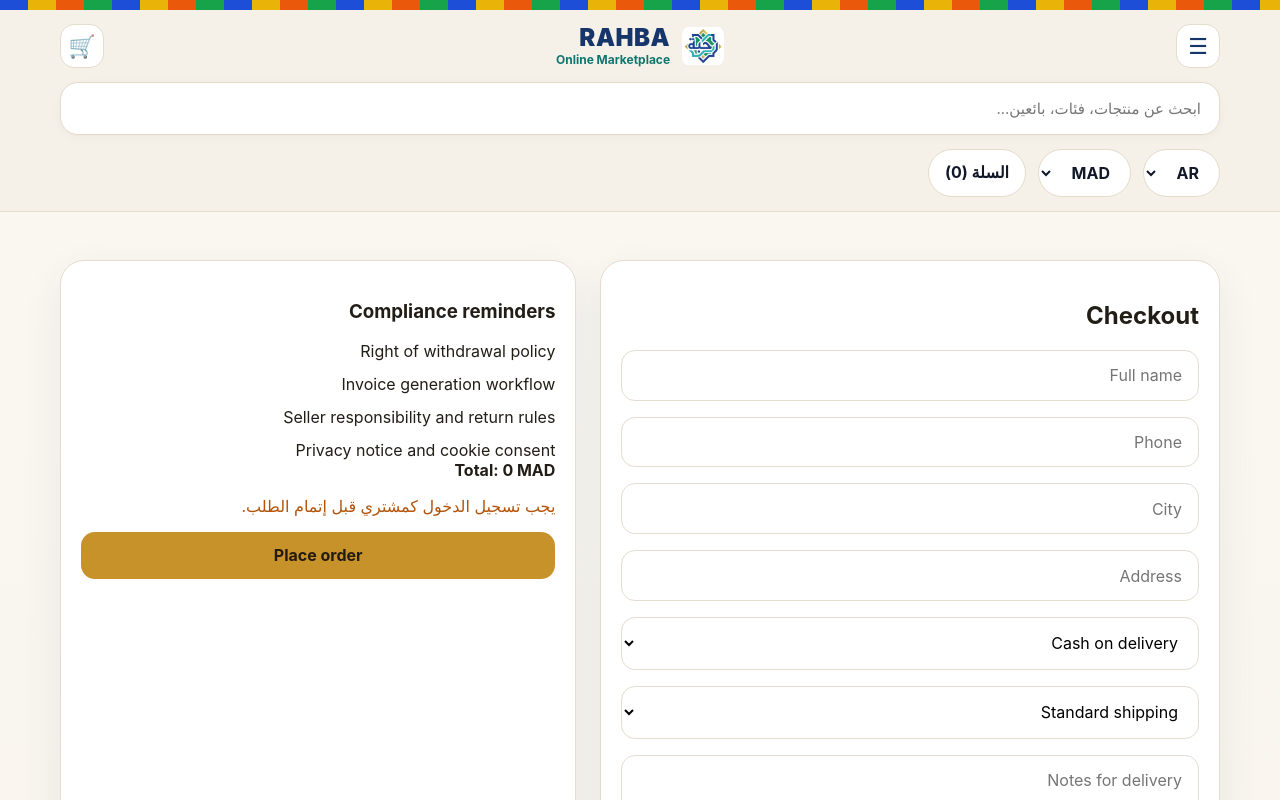
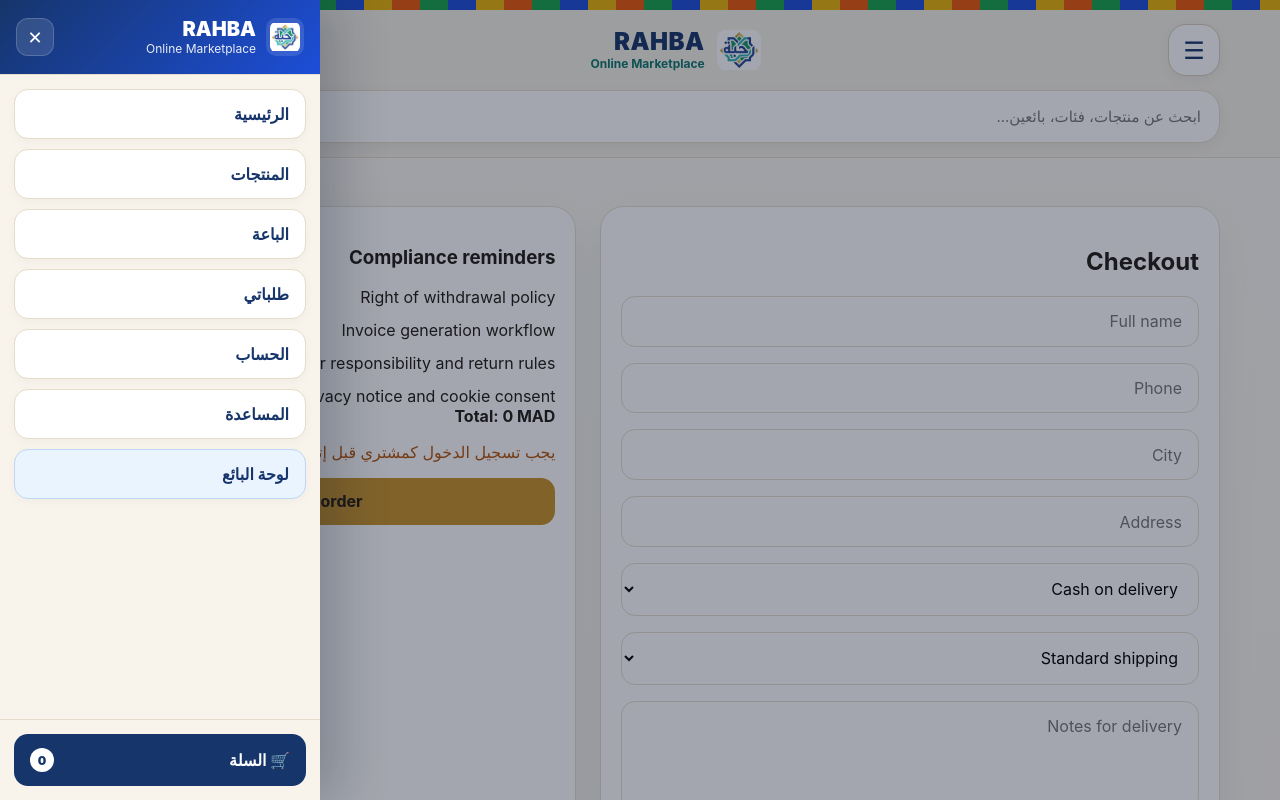
Before and after one commit to ori00fit-tech/souq-rahba-platform, a React (Vite) app in the folder apps/storefront/: page /checkout in a window 1280 px wide. Both pictures are taken after a click on the button "Open menu". Shown: the top 800 px of the page. Built offline with nearby package versions, Linux system fonts and the light colour scheme; no server answers.

Commit message:
Upgrade storefront header with drawer menu and interactive cart

```diff
--- a/apps/storefront/src/components/Header.jsx
+++ b/apps/storefront/src/components/Header.jsx
@@ -1,15 +1,19 @@
 import { Link, NavLink } from "react-router-dom";
+import { useState } from "react";
 import { useApp } from "../context/AppContext";
+import { SELLER_PORTAL_URL } from "../lib/config";
 
 export default function Header() {
-  const { cart, query, setQuery, language, setLanguage, currency, setCurrency } = useApp();
+  const { cart, query, setQuery } = useApp();
+  const [menuOpen, setMenuOpen] = useState(false);
 
   return (
+    <>
       <header
         style={{
           position: "sticky",
           top: 0,
-        zIndex: 50,
+          zIndex: 60,
           background: "#f5f1e8",
           borderBottom: "1px solid #e5dccb"
         }}
@@ -34,16 +38,17 @@ export default function Header() {
           <div
             style={{
               display: "grid",
-            gridTemplateColumns: "44px 1fr 44px",
+              gridTemplateColumns: "52px 1fr auto",
               alignItems: "center",
-            gap: "10px"
+              gap: "12px"
             }}
           >
             <button
               type="button"
-            style={iconButton}
-            aria-label="Menu"
-            title="Menu"
+              onClick={() => setMenuOpen(true)}
+              style={menuButton}
+              aria-label="Open menu"
+              title="Open menu"
             >
               ☰
             </button>
@@ -56,25 +61,27 @@ export default function Header() {
                 justifySelf: "center",
                 display: "flex",
                 alignItems: "center",
-              gap: "12px"
+                gap: "12px",
+                minWidth: 0
               }}
             >
               <img
                 src="/brand/logo-icon.png"
                 alt="RAHBA"
                 style={{
-                width: "42px",
-                height: "42px",
+                  width: "44px",
+                  height: "44px",
                   objectFit: "contain",
-                borderRadius: "10px",
-                background: "transparent"
+                  borderRadius: "12px",
+                  background: "transparent",
+                  flexShrink: 0
                 }}
                 onError={(e) => {
                   e.currentTarget.style.display = "none";
                 }}
               />
 
-            <div style={{ display: "grid", lineHeight: 1 }}>
+              <div style={{ display: "grid", lineHeight: 1, minWidth: 0 }}>
                 <span
                   style={{
                     fontSize: "24px",
@@ -101,35 +108,41 @@ export default function Header() {
             <NavLink
               to="/cart"
               style={{
-              ...iconButton,
                 textDecoration: "none",
-              position: "relative"
+                display: "flex",
+                alignItems: "center",
+                gap: "8px",
+                padding: "12px 14px",
+                borderRadius: "16px",
+                border: "1px solid #d8ccb7",
+                background: "#fff",
+                color: "#16356b",
+                fontWeight: "800",
+                position: "relative",
+                boxShadow: "0 4px 12px rgba(15, 23, 42, 0.05)"
               }}
               aria-label="Cart"
               title="Cart"
             >
-            🛒
-            {cart.length > 0 ? (
+              <span style={{ fontSize: "20px", lineHeight: 1 }}>🛒</span>
+              <span style={{ fontSize: "14px" }}>Cart</span>
+
               <span
                 style={{
-                  position: "absolute",
-                  top: "-6px",
-                  right: "-4px",
-                  minWidth: "18px",
-                  height: "18px",
+                  minWidth: "22px",
+                  height: "22px",
                   borderRadius: "999px",
                   background: "#16356b",
                   color: "#fff",
-                  fontSize: "11px",
+                  fontSize: "12px",
                   display: "grid",
                   placeItems: "center",
                   fontWeight: "800",
-                  padding: "0 4px"
+                  padding: "0 6px"
                 }}
               >
                 {cart.length}
               </span>
-            ) : null}
             </NavLink>
           </div>
 
@@ -140,70 +153,208 @@ export default function Header() {
             style={{
               width: "100%",
               padding: "16px 18px",
-            borderRadius: "18px",
+              borderRadius: "20px",
               border: "1px solid #e5dccb",
               background: "#fff",
               fontSize: "15px",
               outline: "none",
-            boxShadow: "0 2px 8px rgba(15, 23, 42, 0.04)"
+              boxShadow: "0 4px 14px rgba(15, 23, 42, 0.05)"
+            }}
+          />
+        </div>
+      </header>
+
+      {menuOpen ? (
+        <>
+          <div
+            onClick={() => setMenuOpen(false)}
+            style={{
+              position: "fixed",
+              inset: 0,
+              background: "rgba(15, 23, 42, 0.38)",
+              zIndex: 70
             }}
           />
 
+          <aside
+            style={{
+              position: "fixed",
+              top: 0,
+              left: 0,
+              bottom: 0,
+              width: "82%",
+              maxWidth: "320px",
+              background: "#f8f4eb",
+              zIndex: 80,
+              boxShadow: "18px 0 48px rgba(15, 23, 42, 0.22)",
+              display: "grid",
+              gridTemplateRows: "auto 1fr auto"
+            }}
+          >
             <div
               style={{
+                padding: "18px 16px",
+                borderBottom: "1px solid #e5dccb",
+                background: "linear-gradient(135deg, #16356b 0%, #1d4ed8 100%)",
+                color: "#fff",
                 display: "flex",
-            gap: "12px",
-            flexWrap: "wrap"
+                alignItems: "center",
+                justifyContent: "space-between",
+                gap: "12px"
               }}
             >
-          <select value={language} onChange={(e) => setLanguage(e.target.value)} style={pillSelect}>
-            <option value="ar">AR</option>
-            <option value="fr">FR</option>
-            <option value="en">EN</option>
-          </select>
+              <div style={{ display: "flex", alignItems: "center", gap: "10px" }}>
+                <img
+                  src="/brand/logo-icon.png"
+                  alt="RAHBA"
+                  style={{
+                    width: "38px",
+                    height: "38px",
+                    objectFit: "contain",
+                    borderRadius: "10px",
+                    background: "rgba(255,255,255,0.12)",
+                    padding: "4px"
+                  }}
+                  onError={(e) => {
+                    e.currentTarget.style.display = "none";
+                  }}
+                />
 
-          <select value={currency} onChange={(e) => setCurrency(e.target.value)} style={pillSelect}>
-            <option value="MAD">MAD</option>
-            <option value="EUR">EUR</option>
-            <option value="USD">USD</option>
-          </select>
+                <div style={{ display: "grid", lineHeight: 1 }}>
+                  <span style={{ fontWeight: "900", fontSize: "20px" }}>RAHBA</span>
+                  <span style={{ fontSize: "12px", opacity: 0.9, marginTop: "4px" }}>
+                    Online Marketplace
+                  </span>
+                </div>
+              </div>
 
-          <NavLink to="/cart" style={pillLink}>
-            السلة ({cart.length})
+              <button
+                type="button"
+                onClick={() => setMenuOpen(false)}
+                style={closeButton}
+                aria-label="Close menu"
+              >
+                ✕
+              </button>
+            </div>
+
+            <div style={{ padding: "14px", display: "grid", gap: "10px", alignContent: "start" }}>
+              <NavItem to="/" label="الرئيسية" onClick={() => setMenuOpen(false)} />
+              <NavItem to="/products" label="المنتجات" onClick={() => setMenuOpen(false)} />
+              <NavItem to="/sellers" label="الباعة" onClick={() => setMenuOpen(false)} />
+              <NavItem to="/my-orders" label="طلباتي" onClick={() => setMenuOpen(false)} />
+              <NavItem to="/auth" label="الحساب" onClick={() => setMenuOpen(false)} />
+              <NavItem to="/help" label="المساعدة" onClick={() => setMenuOpen(false)} />
+
+              <a
+                href={SELLER_PORTAL_URL}
+                target="_blank"
+                rel="noopener noreferrer"
+                onClick={() => setMenuOpen(false)}
+                style={{
+                  ...drawerLink,
+                  background: "#eaf4ff",
+                  color: "#16356b",
+                  border: "1px solid #bfd6f6"
+                }}
+              >
+                لوحة البائع
+              </a>
+            </div>
+
+            <div
+              style={{
+                padding: "14px",
+                borderTop: "1px solid #e5dccb",
+                display: "grid",
+                gap: "10px"
+              }}
+            >
+              <NavLink
+                to="/cart"
+                onClick={() => setMenuOpen(false)}
+                style={{
+                  textDecoration: "none",
+                  display: "flex",
+                  justifyContent: "space-between",
+                  alignItems: "center",
+                  padding: "14px 16px",
+                  borderRadius: "14px",
+                  background: "#16356b",
+                  color: "#fff",
+                  fontWeight: "800"
+                }}
+              >
+                <span>🛒 السلة</span>
+                <span
+                  style={{
+                    minWidth: "24px",
+                    height: "24px",
+                    borderRadius: "999px",
+                    background: "#fff",
+                    color: "#16356b",
+                    display: "grid",
+                    placeItems: "center",
+                    fontSize: "12px",
+                    fontWeight: "900",
+                    padding: "0 6px"
+                  }}
+                >
+                  {cart.length}
+                </span>
               </NavLink>
             </div>
-      </div>
-    </header>
+          </aside>
+        </>
+      ) : null}
+    </>
   );
 }
 
-const iconButton = {
-  width: "44px",
-  height: "44px",
-  borderRadius: "14px",
-  border: "1px solid #e5dccb",
+function NavItem({ to, label, onClick }) {
+  return (
+    <NavLink
+      to={to}
+      onClick={onClick}
+      style={drawerLink}
+    >
+      {label}
+    </NavLink>
+  );
+}
+
+const menuButton = {
+  width: "52px",
+  height: "52px",
+  borderRadius: "18px",
+  border: "1px solid #d8ccb7",
   background: "#fff",
   display: "grid",
   placeItems: "center",
-  fontSize: "22px",
-  color: "#16356b"
+  fontSize: "24px",
+  color: "#16356b",
+  boxShadow: "0 4px 12px rgba(15, 23, 42, 0.05)"
 };
 
-const pillSelect = {
-  padding: "12px 16px",
-  borderRadius: "999px",
-  border: "1px solid #e5dccb",
-  background: "#fff",
-  color: "#111827",
-  fontWeight: "700"
+const closeButton = {
+  width: "38px",
+  height: "38px",
+  borderRadius: "12px",
+  border: "1px solid rgba(255,255,255,0.18)",
+  background: "rgba(255,255,255,0.12)",
+  color: "#fff",
+  display: "grid",
+  placeItems: "center",
+  fontSize: "18px"
 };
 
-const pillLink = {
+const drawerLink = {
   textDecoration: "none",
-  padding: "12px 16px",
-  borderRadius: "999px",
+  padding: "14px 16px",
+  borderRadius: "14px",
+  color: "#16356b",
+  background: "#fff",
   border: "1px solid #e5dccb",
-  background: "#fff",
-  color: "#111827",
-  fontWeight: "700"
+  fontWeight: "800",
+  boxShadow: "0 3px 10px rgba(15, 23, 42, 0.03)"
 };
```
Lines whose indentation alone changed are shown as unchanged.
